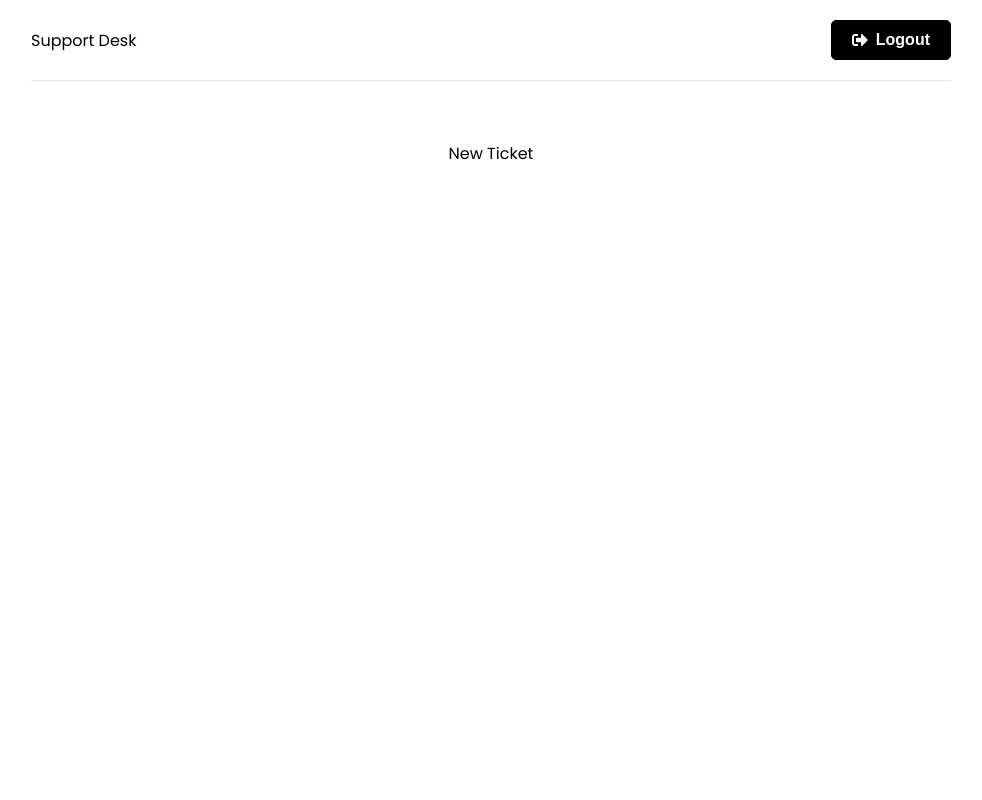
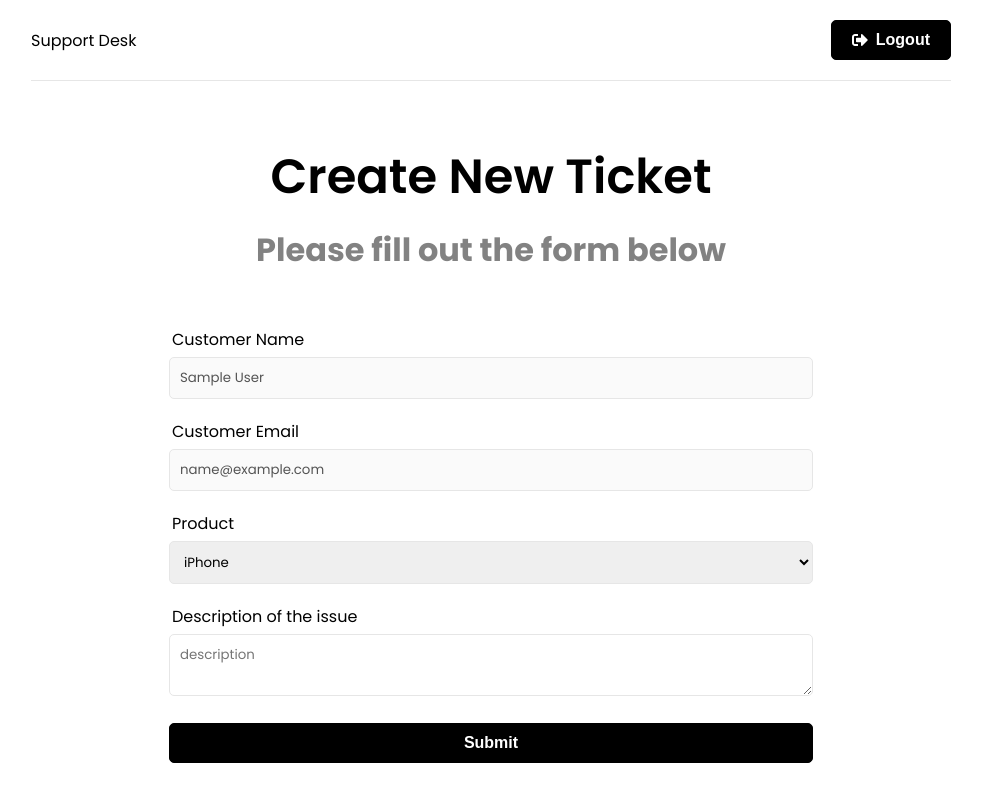
Before and after one commit to Anirudh-koushik-99/Support-Desk, a React (Create React App) app in the folder frontend/: page /new-ticket in a window 1280 px wide. Shown: the whole page, without its empty margins (149-1131 px from the left). Built offline with nearby package versions, Linux system fonts and the light colour scheme; sample sign-in values are in the browser's storage.

Commit message:
New ticket form

```diff
--- a/frontend/src/pages/NewTicket.jsx
+++ b/frontend/src/pages/NewTicket.jsx
@@ -1,11 +1,59 @@
-import React from 'react'
+import { useState } from "react";
+import { useSelector } from "react-redux";
 
 function NewTicket() {
+  const { user } = useSelector((state) => state.auth);
+  const [name, setName] = useState(user.name);
+  const [email, setEmail] = useState(user.email);
+  const [product, setProduct] = useState("");
+  const [description, setDescription] = useState("");
+
+  const onSubmit = (e) => {
+    e.preventDefault();
+  };
+
   return (
-    <div>
-      New Ticket
-    </div>
-  )
+    <>
+      <section className="heading">
+        <h1>Create New Ticket</h1>
+        <p>Please fill out the form below</p>
+      </section>
+      <section className="form">
+        <div className="form-group">
+          <label htmlFor="name">Customer Name</label>
+          <input className="form-control" type="text" value={name} disabled />
+        </div>
+        <div className="form-group">
+          <label htmlFor="name">Customer Email</label>
+          <input className="form-control" type="email" value={email} disabled />
+        </div>
+        <form onSubmit={onSubmit}>
+          <div className="form-group">
+            <label htmlFor="product">Product</label>
+            <select
+              name="product"
+              id="product"
+              value={product}
+              onChange={(e) => setProduct(e.target.value)}
+            >
+              <option value="iPhone">iPhone</option>
+              <option value="Macbook Pro">Macbook Pro</option>
+              <option value="iMac">iMac</option>
+              <option value="iPad">iPad</option>
+            </select>
+          </div>
+
+          <div className="form-group">
+            <label htmlFor="description">Description of the issue</label>
+            <textarea name="description" id="description" className="form-control" placeholder="description" value={description} onChange={(e) => setDescription(e.target.value)}></textarea>
+          </div>
+          <div className="form-group">
+            <button className="btn btn-block">Submit</button>
+          </div>
+        </form>
+      </section>
+    </>
+  );
 }
 
-export default NewTicket
+export default NewTicket;
```
